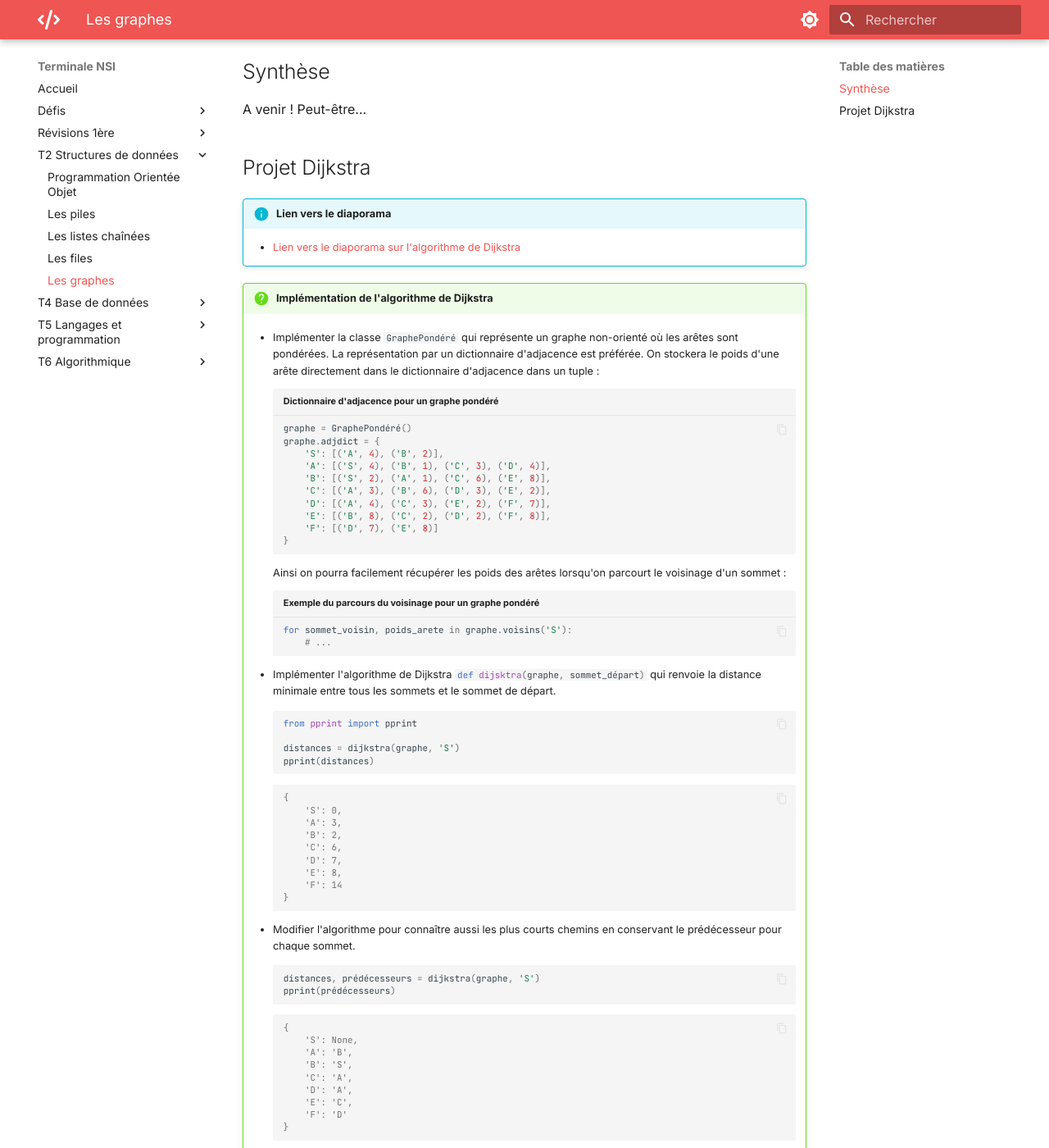
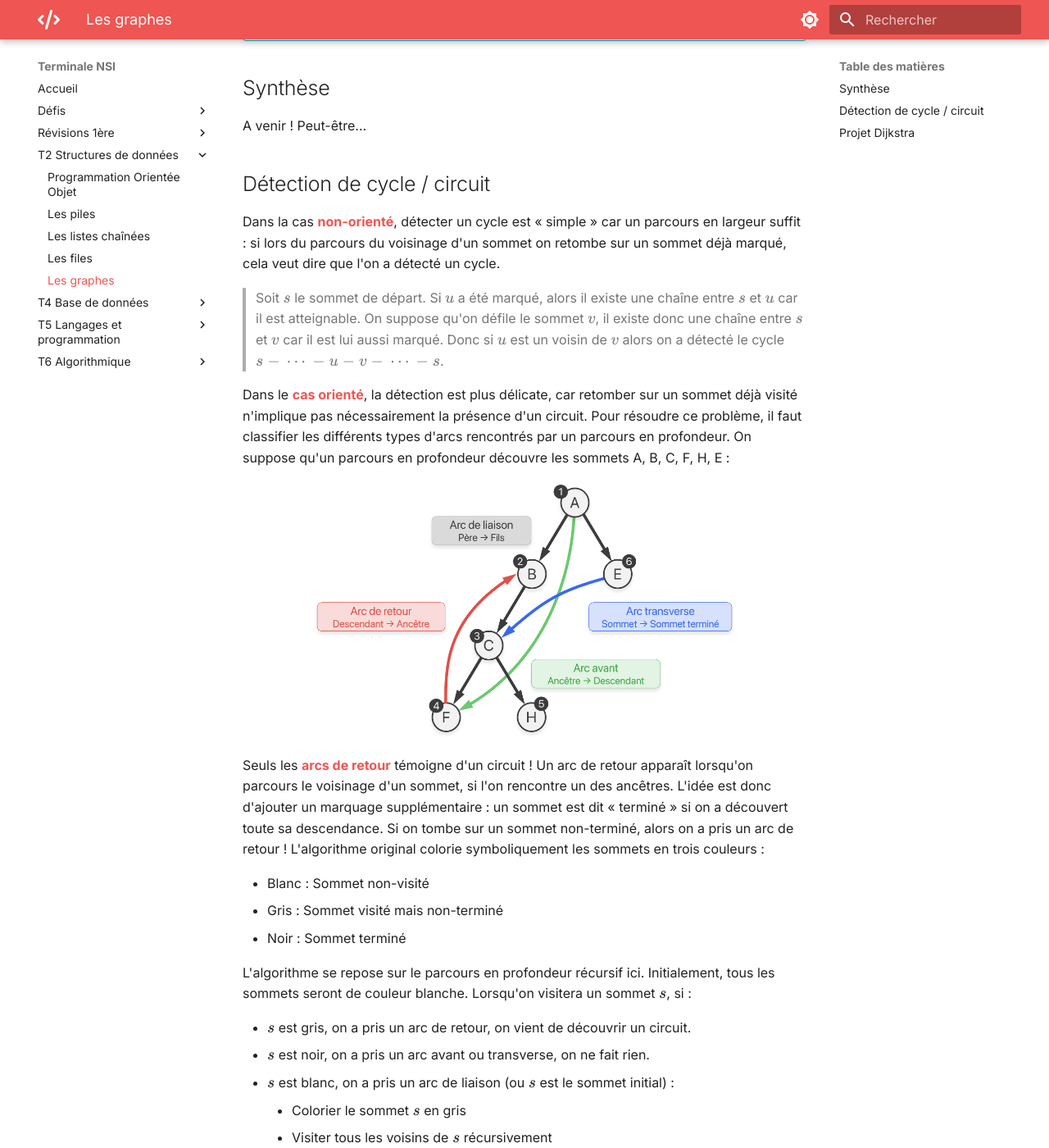
Before and after one commit to ArthurRouquan/TNSI, an MkDocs documentation site: the page built from docs/T2 Structures de données/6graphes.md, in a window 1280 px wide and 1400 px high, scrolled down 314 px. Shown: the whole window at 82% size. Built offline with MkDocs 1.6.1 and Material for MkDocs 9.7.7, drawn with Linux system fonts in a browser that asks for light colours; some of the changed text lies outside the part shown.

Commit message:
graphe fin

````diff
--- a/docs/T2 Structures de données/6graphes.md
+++ b/docs/T2 Structures de données/6graphes.md
@@ -4,12 +4,55 @@
     * À la découvertes des graphes : [:fontawesome-solid-link: Notebook Capytale ceb1-2792273](https://capytale2.ac-paris.fr/web/c/ceb1-2792273)
     * Représentation des graphes : [:fontawesome-solid-link: Notebook Capytale 505c-2844042](https://capytale2.ac-paris.fr/web/c/505c-2844042)
     * Parcours en largeur : [:fontawesome-solid-link: Notebook Capytale be49-2854965](https://capytale2.ac-paris.fr/web/c/be49-2854965)
-    * Parcours en profondeur : [:fontawesome-solid-link: Notebook Capytale e655-2874716](https://capytale2.ac-paris.fr/web/c/e655-2874716)
+    * Parcours en profondeur : [:fontawesome-solid-link: Notebook Capytale e655-2874716](https://capytale2.ac-paris.fr/web/c/e655-2874716) Aïe aïe aïe la version impérative est erronée, faites un tour sur Wikipedia pour le pseudocode, ce que j'aurai dû faire ! Merci Louis ! 😰
 
 
 ## Synthèse
 
 A venir ! Peut-être...
+
+## Détection de cycle / circuit
+
+Dans la cas **non-orienté**, détecter un cycle est « simple » car un parcours en largeur suffit : si lors du parcours du voisinage d'un sommet on retombe sur un sommet déjà marqué, cela veut dire que l'on a détecté un cycle.
+
+> Soit $s$ le sommet de départ. Si $u$ a été marqué, alors il existe une chaîne entre $s$ et $u$ car il est atteignable. On suppose qu'on défile le sommet $v$, il existe donc une chaîne entre $s$ et $v$ car il est lui aussi marqué. Donc si $u$ est un voisin de $v$ alors on a détecté le cycle $s ~\mathrm{-}~ \cdots ~\mathrm{-}~ u ~\mathrm{-}~ v ~\mathrm{-}~ \cdots ~\mathrm{-}~ s$.
+
+Dans le **cas orienté**, la détection est plus délicate, car retomber sur un sommet déjà visité n'implique pas nécessairement la présence d'un circuit. Pour résoudre ce problème, il faut classifier les différents types d'arcs rencontrés par un parcours en profondeur. On suppose qu'un parcours en profondeur découvre les sommets A, B, C, F, H, E :
+
+![](ressources/dfs.png){ width="75%" .center}
+
+Seuls les **arcs de retour** témoigne d'un circuit ! Un arc de retour apparaît lorsqu'on parcours le voisinage d'un sommet, si l'on rencontre un des ancêtres. L'idée est donc d'ajouter un marquage supplémentaire : un sommet est dit « terminé » si on a découvert toute sa descendance. Si on tombe sur un sommet non-terminé, alors on a pris un arc de retour ! L'algorithme original colorie symboliquement les sommets en trois couleurs :
+
+* Blanc : Sommet non-visité
+* Gris : Sommet visité mais non-terminé
+* Noir : Sommet terminé
+
+L'algorithme se repose sur le parcours en profondeur récursif ici. Initialement, tous les sommets seront de couleur blanche. Lorsqu'on visitera un sommet $s$, si :
+
+* $s$ est gris, on a pris un arc de retour, on vient de découvrir un circuit.
+* $s$ est noir, on a pris un arc avant ou transverse, on ne fait rien.
+* $s$ est blanc, on a pris un arc de liaison (ou $s$ est le sommet initial) :
+    * Colorier le sommet $s$ en gris
+    * Visiter tous les voisins de $s$ récursivement
+    * Les différents appels récursifs font qu'à ce moment-là, tous les descendants de $s$ sont terminés, donc on colorie le sommet $s$ en noir
+
+```py
+BLANC, GRIS, NOIR = 0, 1, 2  # constantes symboliques
+
+def parcours_profondeur_circuit(graphe, s, couleurs: dict) -> bool:
+    pass
+
+def possède_circuit(graphe):
+    couleurs = {s: BLANC for s in graphe.sommets()}
+    for s in graphe.sommets(): # on teste tous les sommets de départs possibles
+        if parcours_profondeur_circuit(graphe, s, couleurs):
+            return True
+    return False
+```
+
+!!! question Question
+    Compléter l'algorithme sur le TP Parcours en profondeur et le tester.
+
 
 ## Projet Dijkstra
 
@@ -86,3 +129,15 @@ A venir ! Peut-être...
         >>> plus_court_chemin(prédécesseurs, 'F')
         ['S', 'B', 'A', 'D', 'F']
         ```
+
+    * Télécharger les [données suivantes](ressources/17.zip) sur la Charente-Maritime. Déterminer le plus court chemin de Pons vers La Rochelle ! Le jeu de données est un graphe où les sommets sont les différentes communes et les arêtes des routes (artificiellement crées par mes petites mains à partir d'une triangulation de Delaunay).
+
+        <center>
+        ![](ressources/cm-dark.png#only-dark){ width="50%"}
+        </center>
+
+        <center>
+        ![](ressources/cm-light.png#only-light){ width="50%"}
+        </center>
+
+    Vous pouvez utiliser la bibliothèque `matplotlib` pour afficher le plus court chemin de Pons vers La Rochelle (ChatGPT peut être utile ici).
````
Also changed, not shown: docs/T2 Structures de données/ressources/cm-dark.png (added), docs/T2 Structures de données/ressources/cm-light.png (added), docs/T2 Structures de données/ressources/dfs.png (added), 1 other file.
